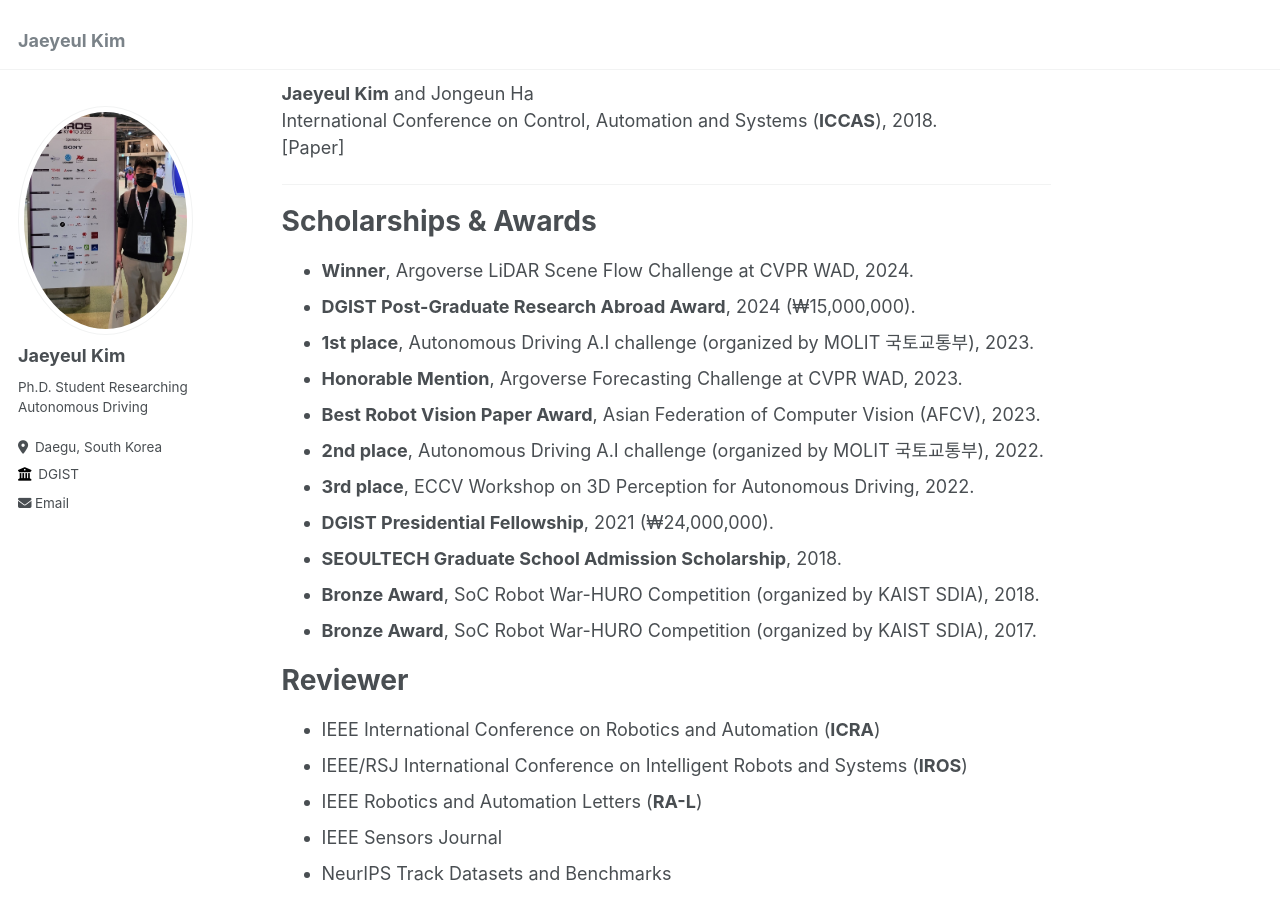
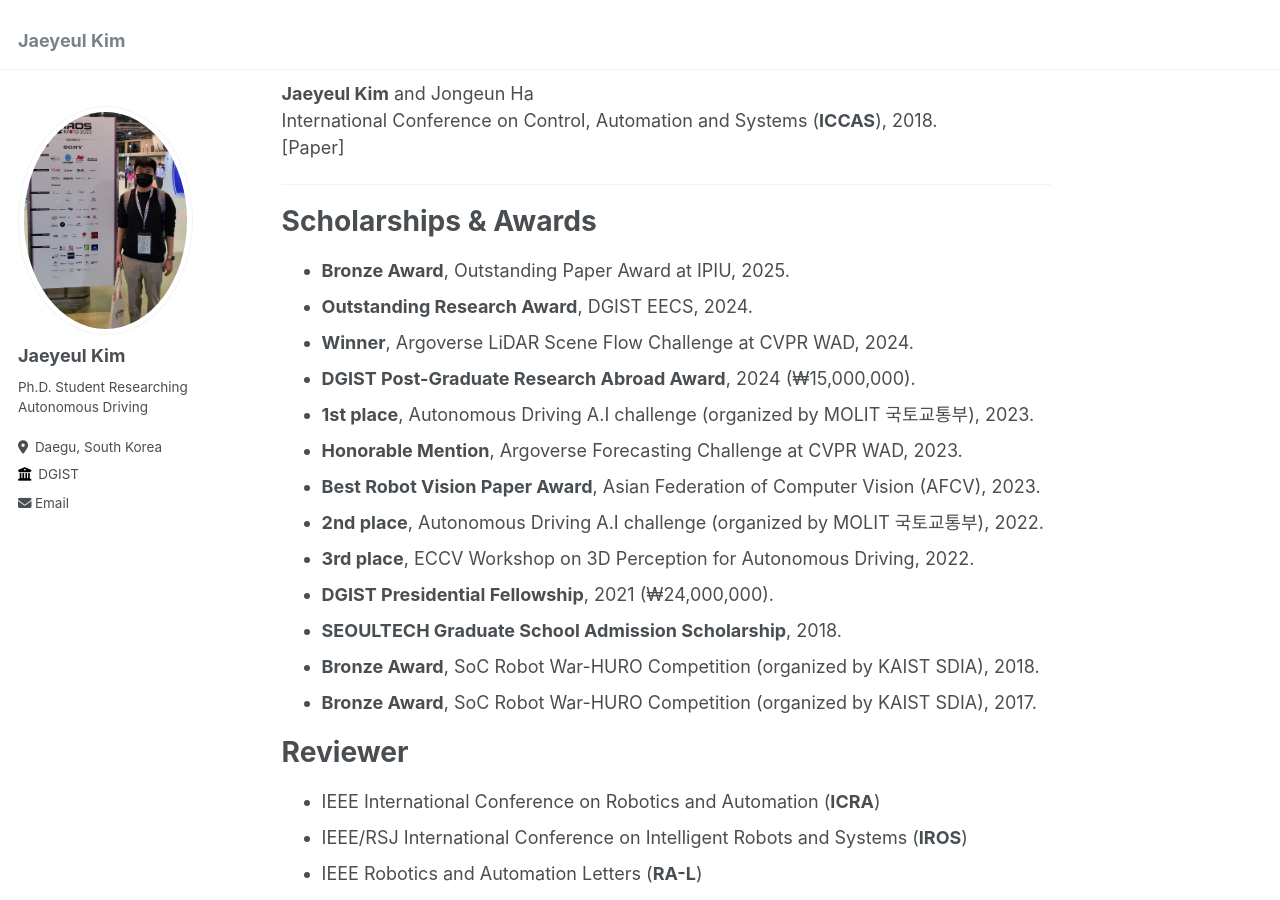
Before and after one commit to jykim94/jykim94.github.io, a Jekyll site: the page built from _pages/about.md, in a window 1280 px wide and 900 px high, scrolled down 5037 px. Built offline with Jekyll 4.4.1, drawn with Linux system fonts in a browser that asks for light colours; some of the changed lines change nothing that is shown; some of the changed text lies outside the part shown.

Commit message:
Update homepage

```diff
--- a/_pages/about.md
+++ b/_pages/about.md
@@ -177,9 +177,9 @@
 
 ### Flow4D: Leveraging 4D Voxel Network for LiDAR Scene Flow Estimation
 **Jaeyeul Kim**, Jungwan Woo, Ukcheol Shin, Jean Oh, Sunghoon Im<br>
-RA-L, 2025.<br>
+IEEE Robotics and Automation Letters (**RA-L**), 2025.<br>
 **Winner of the Argoverse 2 LiDAR Scene Flow Challenge at CVPR 2024 WAD**<br>
-[[Paper](https://arxiv.org/pdf/2407.07995)]
+[[Paper](https://ieeexplore.ieee.org/document/10887254)]
 
 ---
 
@@ -295,6 +295,8 @@
 
 Scholarships & Awards
 ======
+- **Bronze Award**, Outstanding Paper Award at IPIU, 2025.
+- **Outstanding Research Award**, DGIST EECS, 2024.
 - **Winner**, Argoverse LiDAR Scene Flow Challenge at CVPR WAD, 2024.
 - **DGIST Post-Graduate Research Abroad Award**, 2024 (₩15,000,000).
 - **1st place**, Autonomous Driving A.I challenge (organized by MOLIT 국토교통부), 2023.
```
